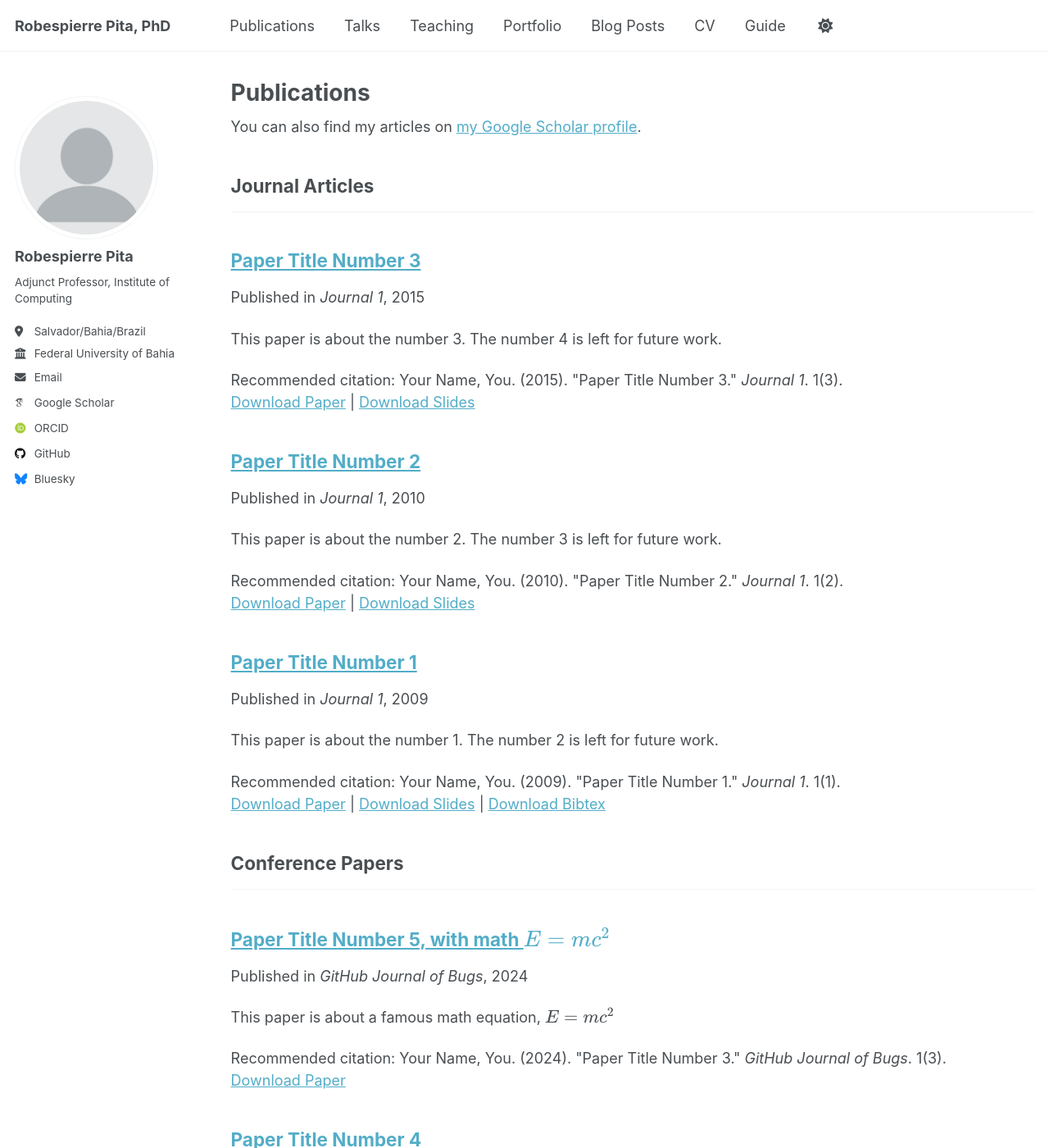
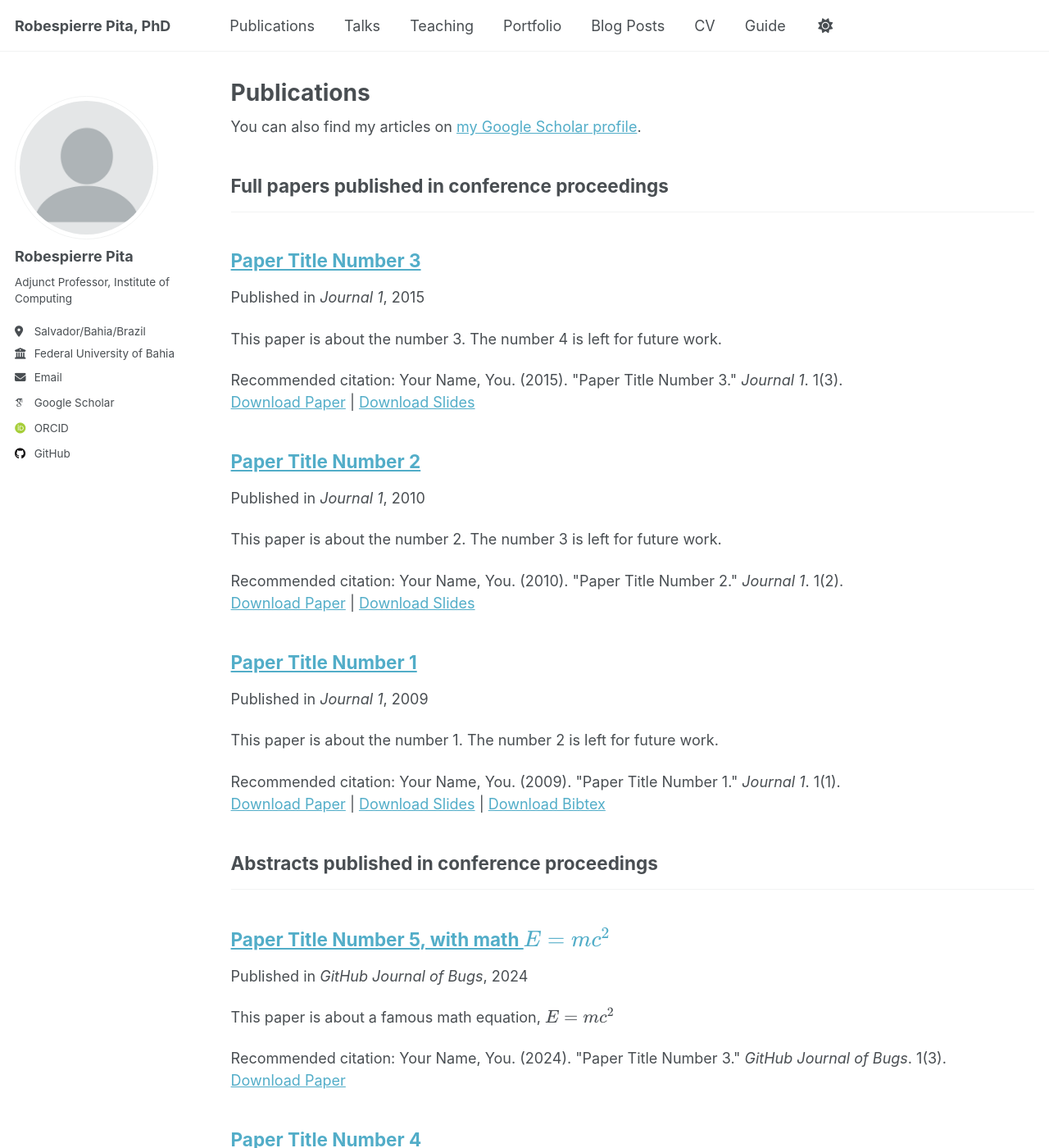
Before and after one commit to pierrepita/pierrepita.github.io, a Jekyll site: the page built from _pages/publications.html, in a window 1280 px wide and 1400 px high. Shown: the whole window at 82% size. Built offline with Jekyll 4.4.1, drawn with Linux system fonts in a browser that asks for light colours; some web fonts are replaced; a script that is not in the unit is left out.

Commit message:
Modify social media usernames and publication titles
Updated Bluesky username placeholder and modified titles for publication categories.

```diff
--- a/_config.yml
+++ b/_config.yml
@@ -53,7 +53,7 @@ author:
 
   # Social media
   artstation       : # Username
-  bluesky          : "bsky.app" # Replace this with you Bluesky username
+  bluesky          : #"bsky.app" # Replace this with you Bluesky username
   facebook         : # Username
   flickr           : # Username
   foursquare       : # Username
@@ -62,7 +62,7 @@ author:
   keybase          : # Username
   instagram        : # Username
   lastfm           : # Username
-  linkedin         : # Username
+  linkedin         : # robespierre-pita
   mastodon         : # URL
   medium           : # URL
   pinterest        : # Username
@@ -83,9 +83,10 @@ publication_category:
   books:
     title: 'Books'
   manuscripts:
-    title: 'Journal Articles'
+    title: 'Full-length articles published in journals'
+    title: 'Full papers published in conference proceedings'
   conferences:
-    title: 'Conference Papers'
+    title: 'Abstracts published in conference proceedings'
 
 # Site Settings
 teaser                   :  # filename of teaser fallback teaser image placed in /images/, .e.g. "500x300.png"
```
